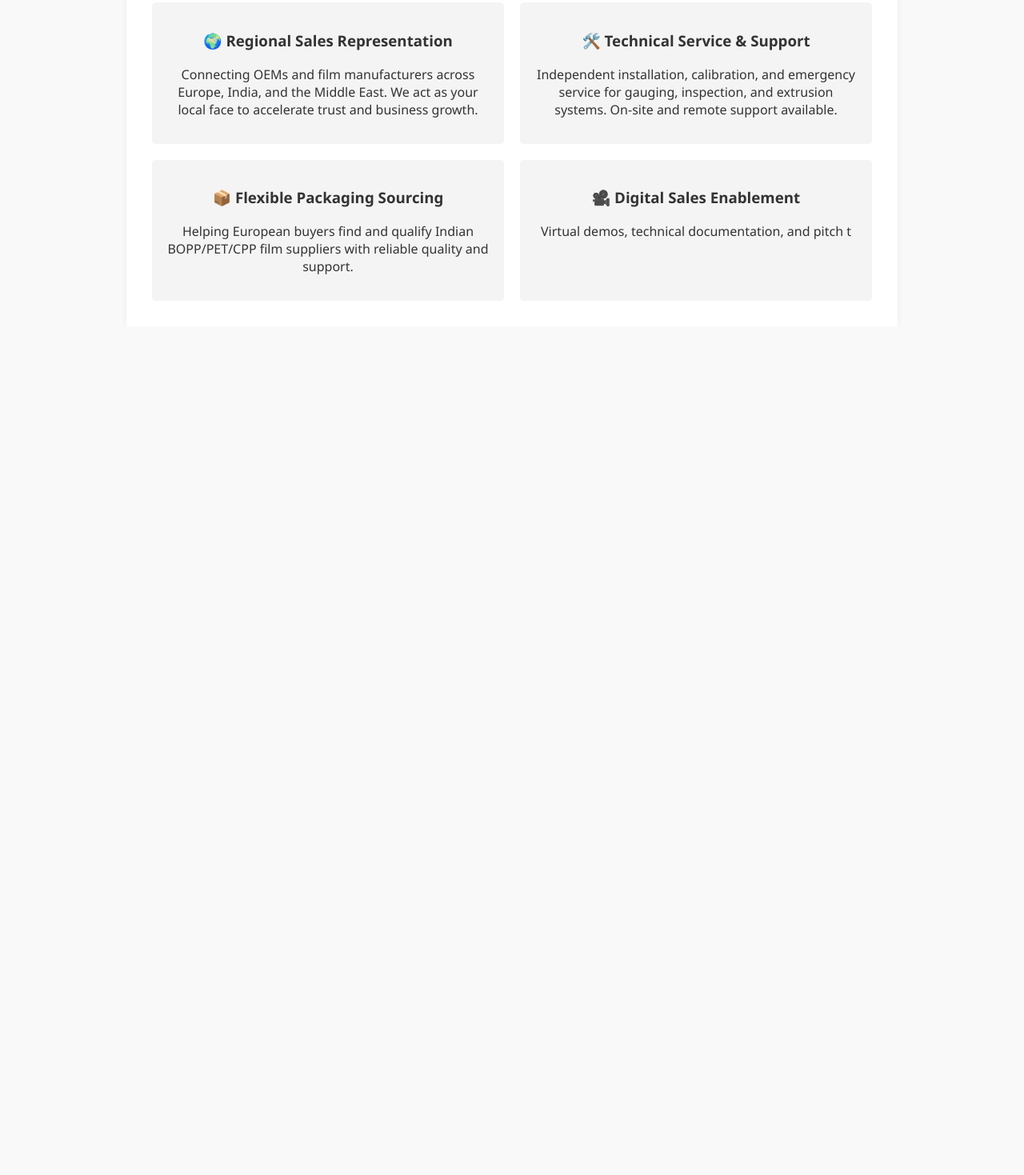
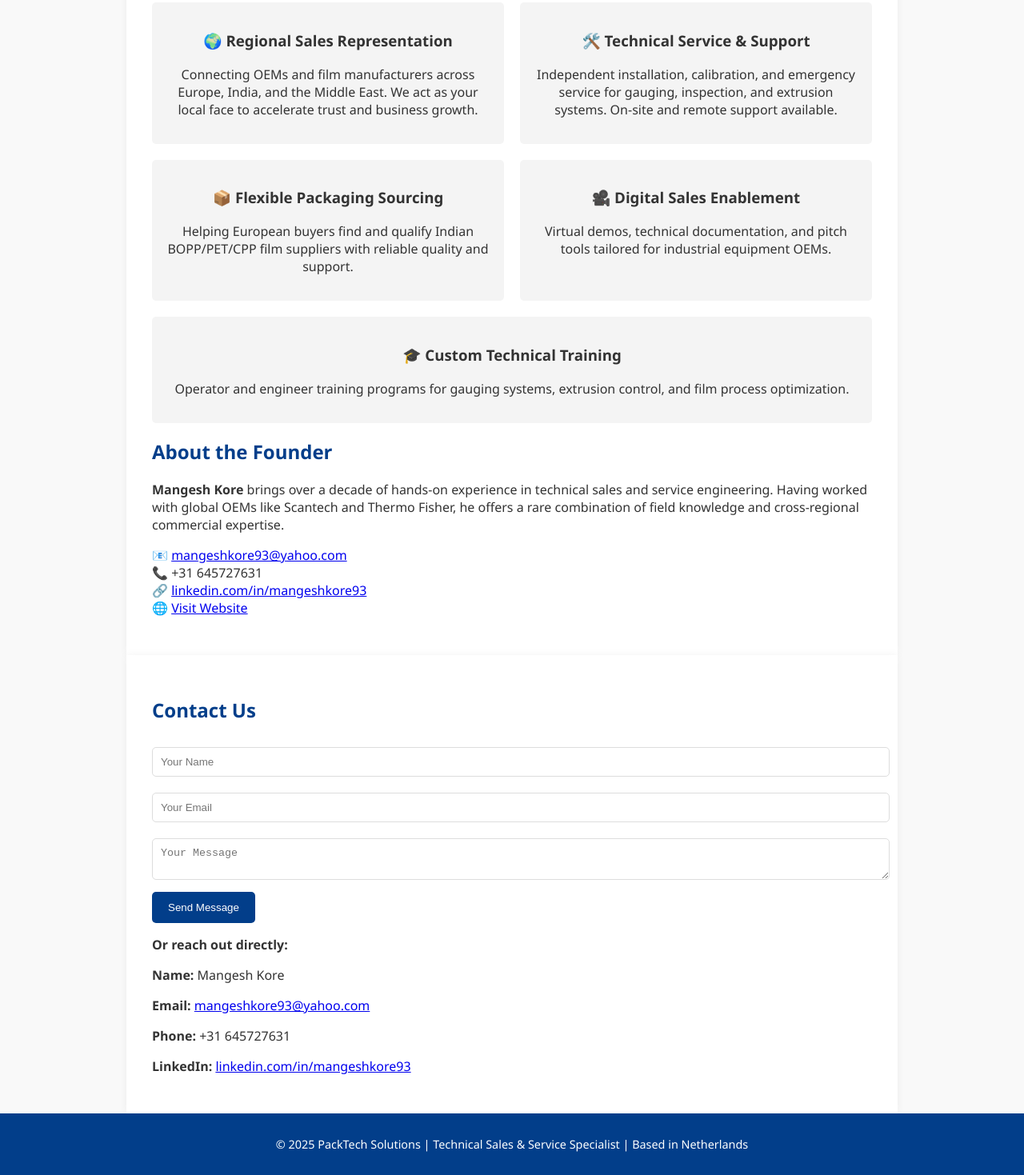
Before and after one commit to PackTech-Packaging-Solutions/PackTech-Packaging-Solutions, a plain HTML site: page index.html in a window 1280 px wide. Shown: the part 1489-2958 px from the top of the page at 80% size. Before the commit the page ends 1897 px from the top, so only its background shows below. Drawn offline with Linux system fonts and the light colour scheme.

Commit message:
Update index.html

```diff
--- a/index.html
+++ b/index.html
@@ -177,4 +177,42 @@
       </div>
       <div class="service">
         <h3>🎥 Digital Sales Enablement</h3>
-        <p>Virtual demos, technical documentation, and pitch t
+        <p>Virtual demos, technical documentation, and pitch tools tailored for industrial equipment OEMs.</p>
+      </div>
+      <div class="service">
+        <h3>🎓 Custom Technical Training</h3>
+        <p>Operator and engineer training programs for gauging systems, extrusion control, and film process optimization.</p>
+      </div>
+    </div>
+
+    <h2>About the Founder</h2>
+    <p><strong>Mangesh Kore</strong> brings over a decade of hands-on experience in technical sales and service engineering. Having worked with global OEMs like Scantech and Thermo Fisher, he offers a rare combination of field knowledge and cross-regional commercial expertise.</p>
+    <p>
+      📧 <a href="mailto:mangeshkore93@yahoo.com">mangeshkore93@yahoo.com</a><br>
+      📞 +31 645727631<br>
+      🔗 <a href="https://www.linkedin.com/in/mangeshkore93" target="_blank">linkedin.com/in/mangeshkore93</a><br>
+      🌐 <a href="https://mangeshkore93.github.io/Manja-Services/" target="_blank">Visit Website</a>
+    </p>
+  </div>
+
+  <div class="container" id="contact">
+    <h2>Contact Us</h2>
+    <form action="https://formspree.io/f/mqaqergl" method="POST" class="contact-form">
+      <input type="text" name="name" placeholder="Your Name" required>
+      <input type="email" name="email" placeholder="Your Email" required>
+      <textarea name="message" placeholder="Your Message" required></textarea>
+      <button type="submit">Send Message</button>
+    </form>
+    <p><strong>Or reach out directly:</strong></p>
+    <p><strong>Name:</strong> Mangesh Kore</p>
+    <p><strong>Email:</strong> <a href="mailto:mangeshkore93@yahoo.com">mangeshkore93@yahoo.com</a></p>
+    <p><strong>Phone:</strong> +31 645727631</p>
+    <p><strong>LinkedIn:</strong> <a href="https://www.linkedin.com/in/mangeshkore93" target="_blank">linkedin.com/in/mangeshkore93</a></p>
+  </div>
+
+  <footer>
+    <p>&copy; 2025 PackTech Solutions | Technical Sales & Service Specialist | Based in Netherlands</p>
+  </footer>
+
+</body>
+</html>
```
